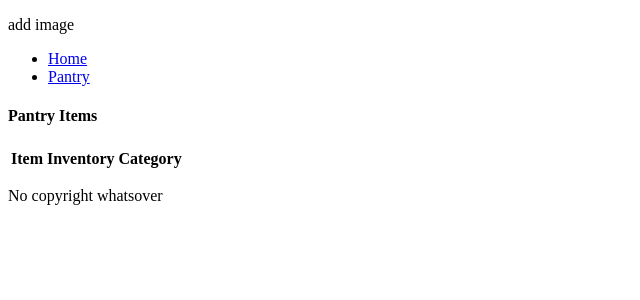
After one commit to MDetzel/Home-Project, a Django app: template Project_Workspace/Pantry/templates/pantry.html in a window 1280 px wide. The commit adds this page. Shown: the top 300 px of the page, without its empty margins (0-640 px from the left). Run offline with Django 4.2, Linux system fonts and the light colour scheme; the template is opened without the code that fills it: values that come from a table or form of the project are taken from there, others are empty; data comes from the database, SQL or seed files in the repository; both versions use the stored data as it was after the commit.

Commit message:
Home page & pantry page template along with partial templates

```diff
--- a/Project_Workspace/Pantry/models.py
+++ b/Project_Workspace/Pantry/models.py
@@ -12,5 +12,8 @@ class Item(models.Model):
     Inventory = models.IntegerField()
     Category = models.ForeignKey(Category, on_delete=models.PROTECT)
 
+    class Meta:
+        ordering = ['Category', 'Title']
+
     def __str__(self):
         return str(self.Title)
--- /dev/null
+++ b/Project_Workspace/Pantry/templates/base.html
@@ -0,0 +1,18 @@
+{% load static %}
+
+<!DOCTYPE html>
+<html>
+    <head>
+        <meta charset="utf-8" />
+
+        <title>My Stockpile</title>
+        <meta name="description" content="A brief description"/>
+    </head>
+    <body>
+        {% include 'partials/_header.html' %}
+
+        <main> {% block content %} {% endblock %}</main>
+
+       {% include 'partials/_footer.html' %}
+    </body>
+</html>
--- /dev/null
+++ b/Project_Workspace/Pantry/templates/closet.html
@@ -0,0 +1,4 @@
+{% load static %}
+{% block content %}
+<p>You have no closet contents!</p>
+{% end block %}
--- a/Project_Workspace/Pantry/templates/index.html
+++ b/Project_Workspace/Pantry/templates/index.html
@@ -1,6 +1,10 @@
+{% extends 'base.html' %}
 {% load static %}
 {% block content %}
 <section>
     <h1>Welcome to the Home Page!</h1>
+
+    <a href="{% url 'pantry' %}">Pantry</a>
+
 </section>
 {% endblock %}
--- /dev/null
+++ b/Project_Workspace/Pantry/templates/pantry.html
@@ -0,0 +1,33 @@
+{% extends 'base.html' %}
+{% load static %}
+{% block content %}
+<h4>Pantry Items</h4>
+<table>
+    <tr>
+        <th>Item</th>
+        <th>Inventory</th>
+        <th>Category</th>
+    </tr>
+    {% for item in pantry.pantry %}
+    <tr>
+        <td>
+            {{item.Title}}
+        </td>
+        <td>
+            {{item.Inventory}}
+        </td>
+        <td>
+            {{item.Category}}
+        </td>
+    </tr>
+    {% endfor %}
+</table>
+
+
+<!-- <form>
+    <div>Add Items</div>
+    <input>
+    <button type="submit">Submit</button>
+</form> -->
+
+{% endblock %}
--- /dev/null
+++ b/Project_Workspace/Pantry/templates/partials/_footer.html
@@ -0,0 +1,6 @@
+{% load static %}
+<footer>
+    <article>
+        <p>No copyright whatsover</p>
+    </article>
+</footer>
--- /dev/null
+++ b/Project_Workspace/Pantry/templates/partials/_header.html
@@ -0,0 +1,11 @@
+{% load static %}
+<header>
+    <p>add image</p>
+</header>
+<nav>
+    <ul>
+        <li><a href="{% url 'home' %}">Home</a></li>
+        <li><a href="{% url 'pantry' %}">Pantry</a></li>
+       <!--<li><a href="{% url 'closet'}">Closet</a></li>-->
+    </ul>
+</nav>
--- a/Project_Workspace/Pantry/urls.py
+++ b/Project_Workspace/Pantry/urls.py
@@ -4,6 +4,7 @@ from . import views
 
 
 urlpatterns = [
-    path('main/', views.MainView),
+    path('main/', views.MainView, name='home'),
+    path('pantry/', views.PantryView, name='pantry'),
     path('menu-items/', views.ItemView.as_view()),
 ]
--- a/Project_Workspace/Pantry/views.py
+++ b/Project_Workspace/Pantry/views.py
@@ -8,6 +8,11 @@ from rest_framework.response import Response
 def MainView(request):
     return render(request, 'index.html')
 
+def PantryView(request):
+    pantry_data = Item.objects.all()
+    main_data = {"pantry": pantry_data}
+    return render(request, 'pantry.html', {"pantry": main_data})
+
 class ItemView(generics.ListCreateAPIView):
     queryset = Item.objects.all().select_related('Category')
     serializer_class = ItemSerializer
```
Also changed, not shown: Project_Workspace/Pantry/migrations/0003_alter_item_options.py (added), Project_Workspace/db.sqlite3.
